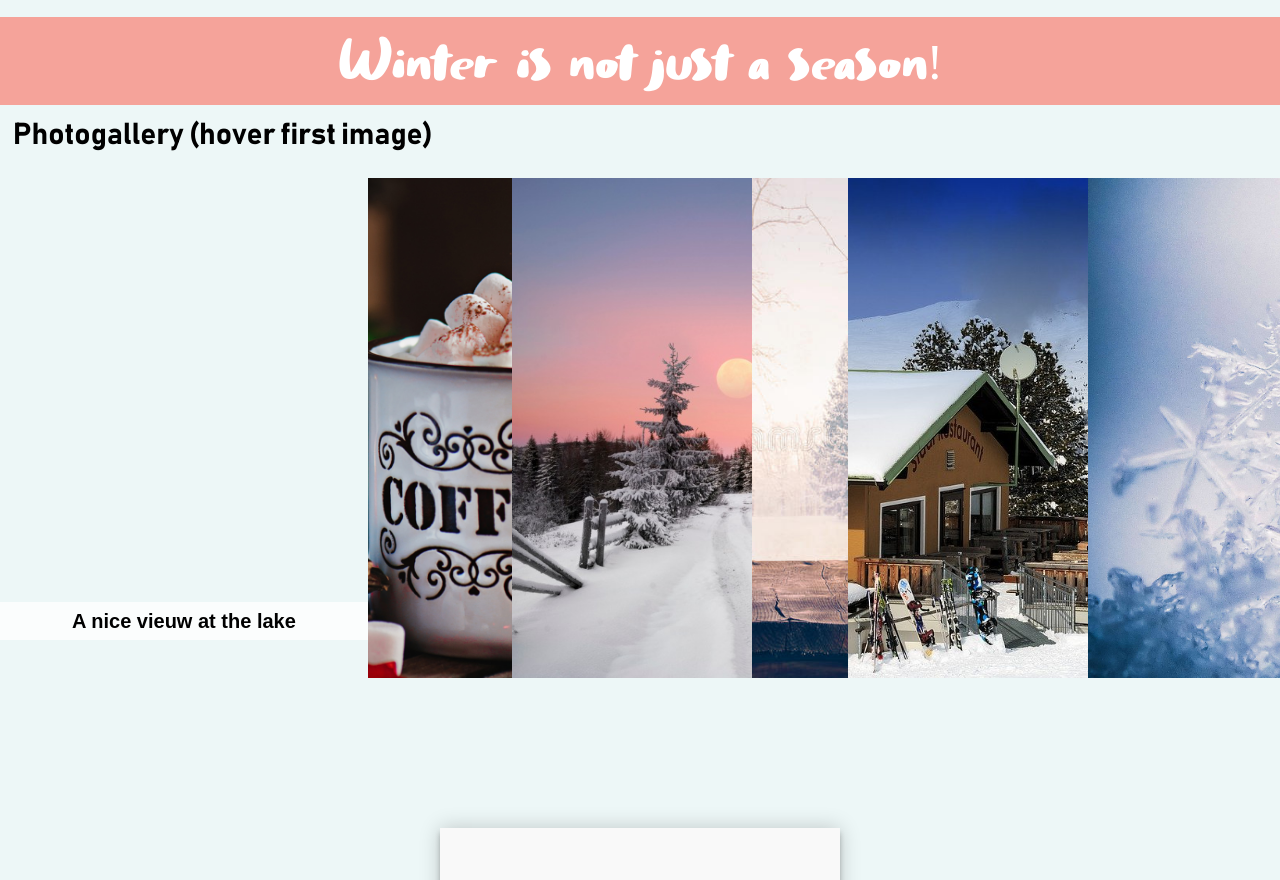
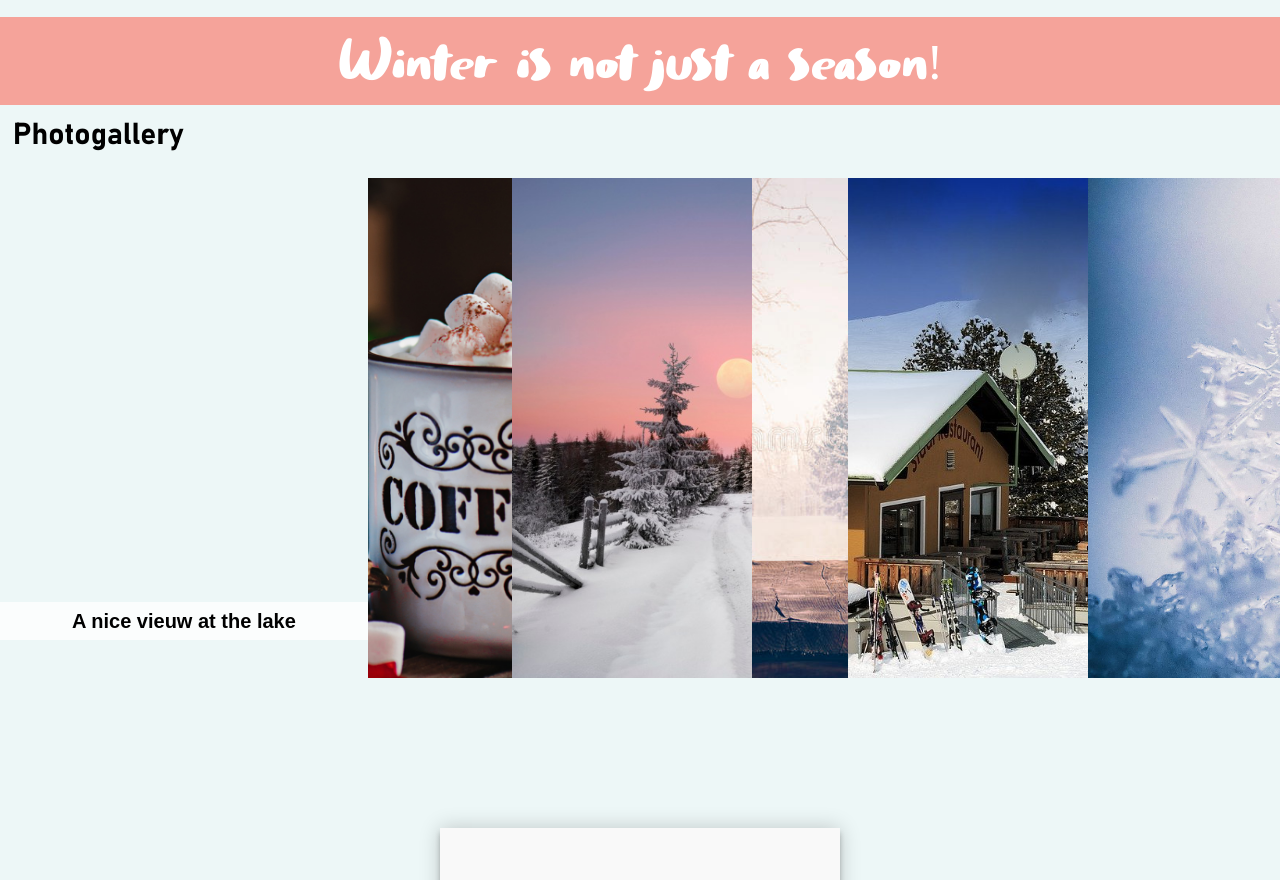
Before and after one commit to EHB-MCT/web1-course-project-DorianMarchal, a plain HTML site: page index.html in a window 1280 px wide. Shown: the part 1086-1966 px from the top of the page. Drawn offline with Linux system fonts and the light colour scheme.

Commit message:
Courseproject_Dorian Marchal

```diff
--- a/index.html
+++ b/index.html
@@ -51,7 +51,7 @@
         </div>
         <div class="quote"> Winter is not just a season!</div>
         <div class="sec2">
-            <h2 id="photogallery">Photogallery (hover first image)</h2>
+            <h2 id="photogallery">Photogallery</h2>
             <div class="flex-container">
 
                 <div class="flex-items">
```
